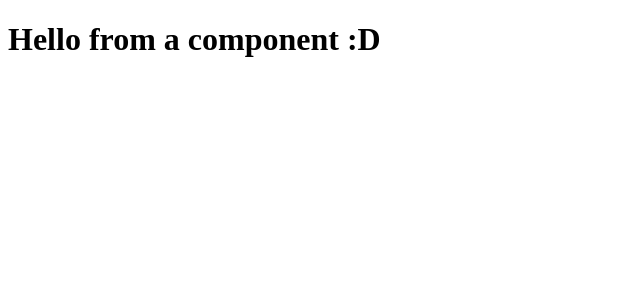
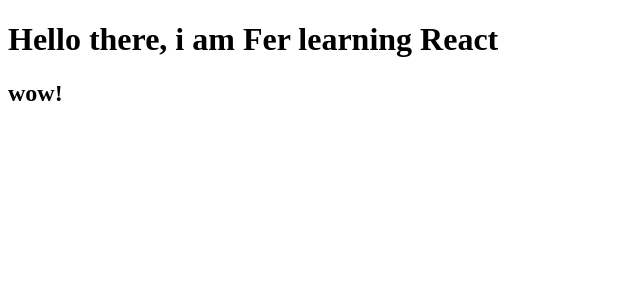
Before and after one commit to alfarofernando/React_Course, a React (Vite) app in the folder reactcourse/: page / in a window 1280 px wide. Shown: the top 300 px of the page, without its empty margins (0-640 px from the left). Built offline with nearby package versions, Linux system fonts and the light colour scheme.

Commit message:
Little explaination about JSX in React

```diff
--- a/reactcourse/src/components/Hello.jsx
+++ b/reactcourse/src/components/Hello.jsx
@@ -1,5 +1,21 @@
+
+const name = "Fer";
+
+function displayMessage() {
+    return "wow!";
+}
+
 function Hello() {
-    return <h1>Hello from a component :D</h1>; // cuando el return esta en la msima linea no hace falta poner () por lo que luego de agregar lo que queremos retornar solamente debemos cerrar el return con ;
+    // JSX mezcla HTML con JS como si de PHP se tratase.
+    // por lo que se permite la utilizacion de variables y de funciones dentro de llaves dentro del HTML
+    // en un return solo puede una sola etiqueta padre por lo que si se utilizara mas de una etiqueta deben estar dentro
+    //de una unica etiqueta padre.
+    return (
+        <div>
+            <h1>Hello there, i am {name} learning React</h1>
+            <h2>{displayMessage()}</h2>
+        </div>
+    );
 }
 
 export default Hello;
```
